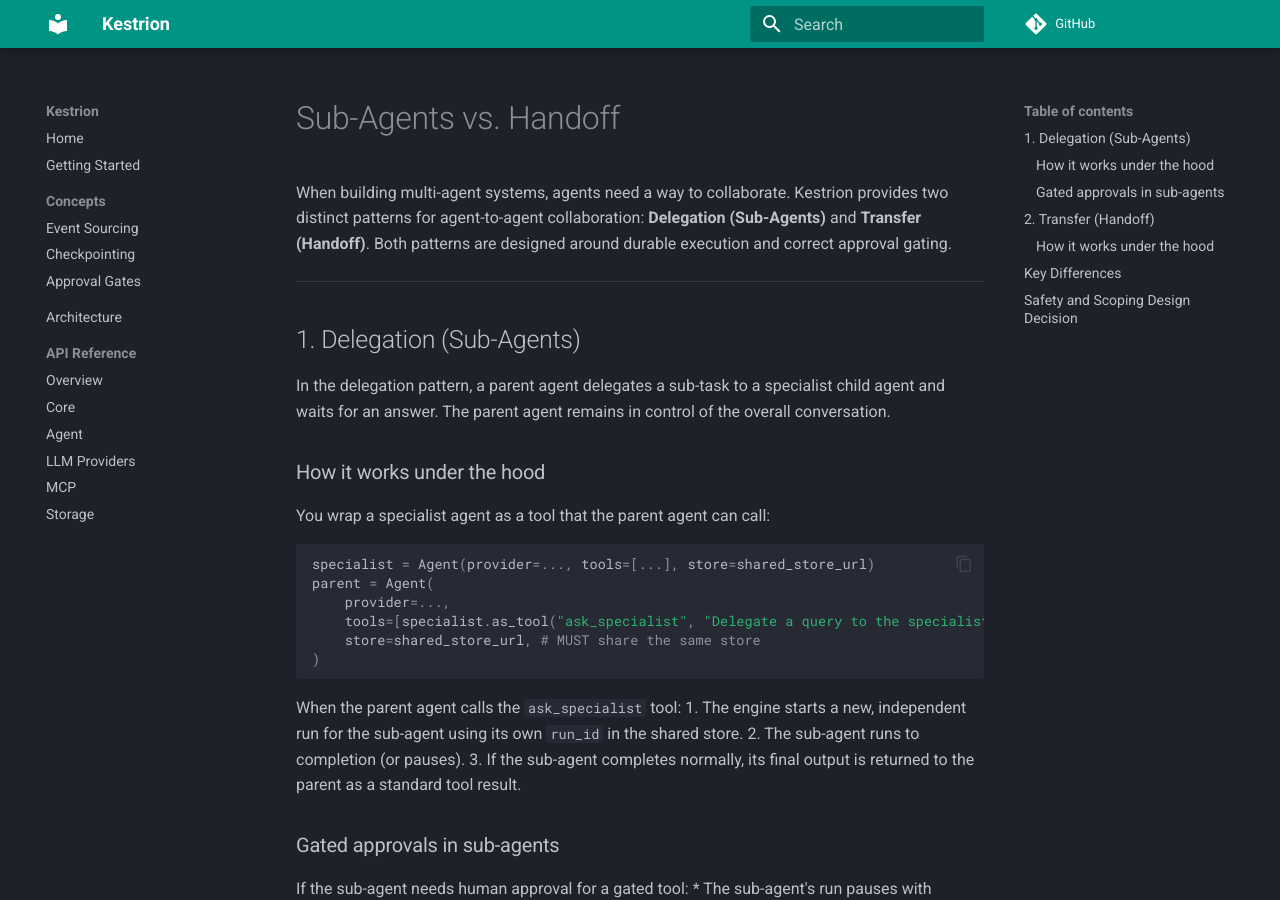
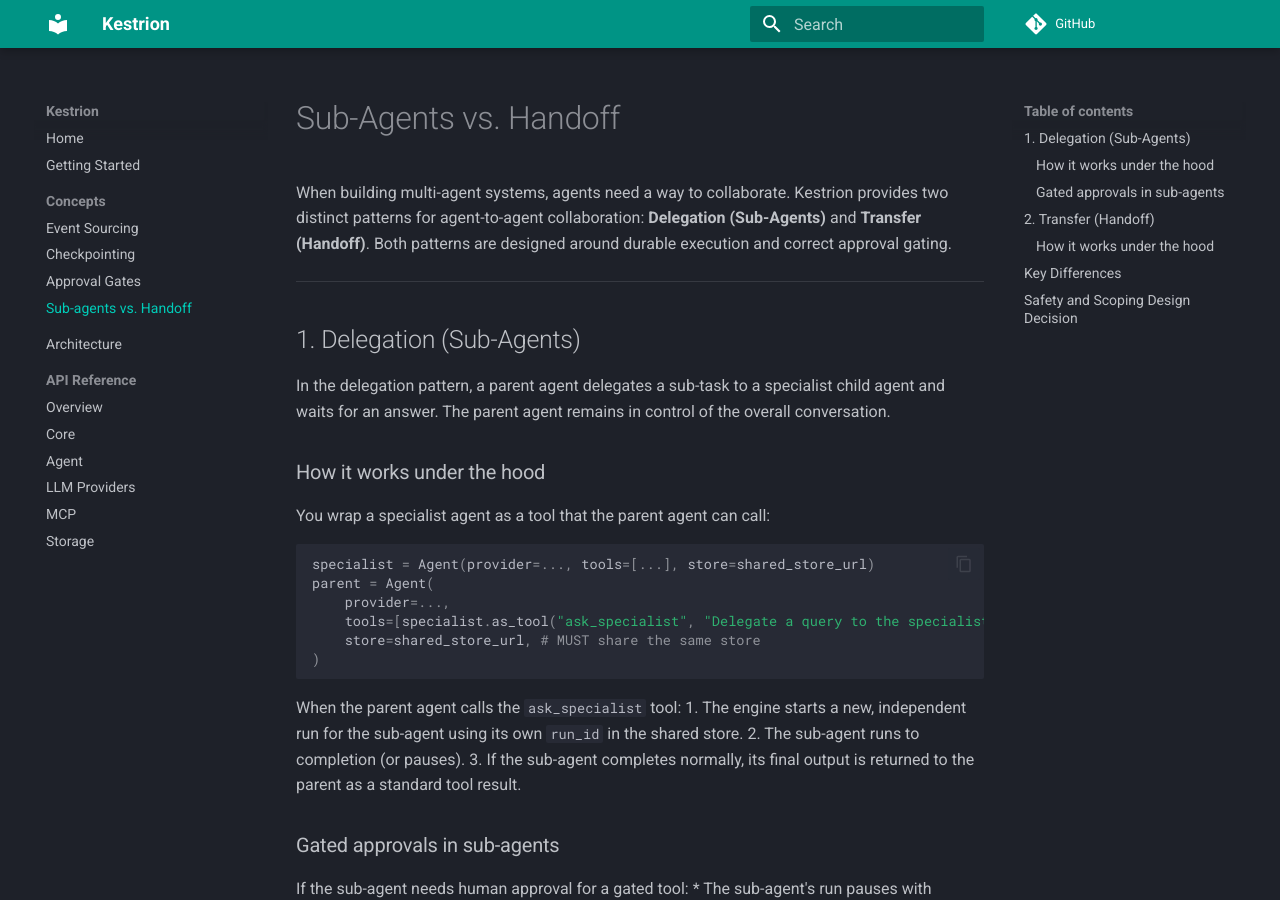
Before and after one commit to VinayakDubey07/kestrion, an MkDocs documentation site: the page built from docs/concepts/sub-agents-vs-handoff.md, in a window 1280 px wide and 900 px high. Built offline with MkDocs 1.6.1 and Material for MkDocs 9.7.7, drawn with Linux system fonts in a browser that asks for light colours; comment, search, counter and statistics services are not loaded.

Commit message:
docs: add Sub-agents vs. Handoff to mkdocs nav navigation

```diff
--- a/mkdocs.yml
+++ b/mkdocs.yml
@@ -19,6 +19,7 @@
       - Event Sourcing: concepts/event-sourcing.md
       - Checkpointing: concepts/checkpointing.md
       - Approval Gates: concepts/approval-gates.md
+      - Sub-agents vs. Handoff: concepts/sub-agents-vs-handoff.md
   - Architecture: architecture.md
   - API Reference:
       - Overview: api-reference/index.md
```
